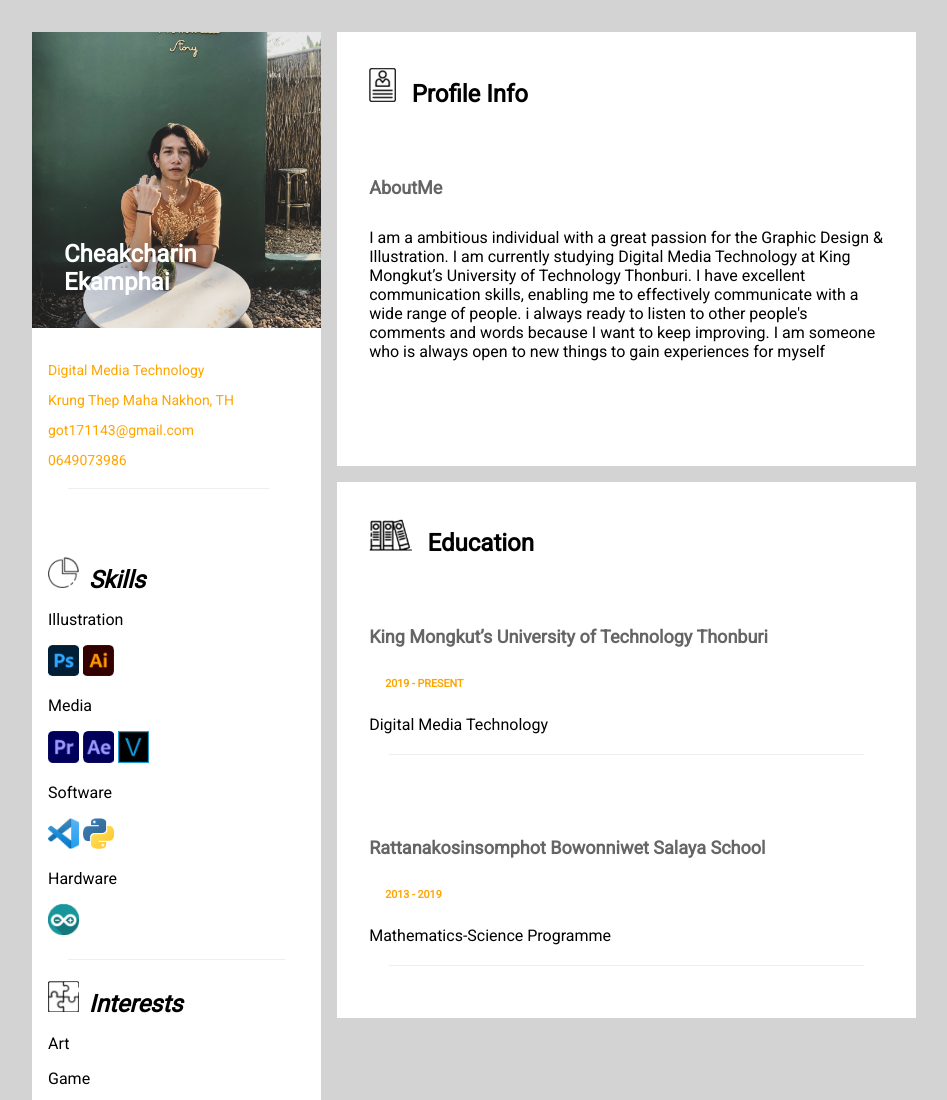
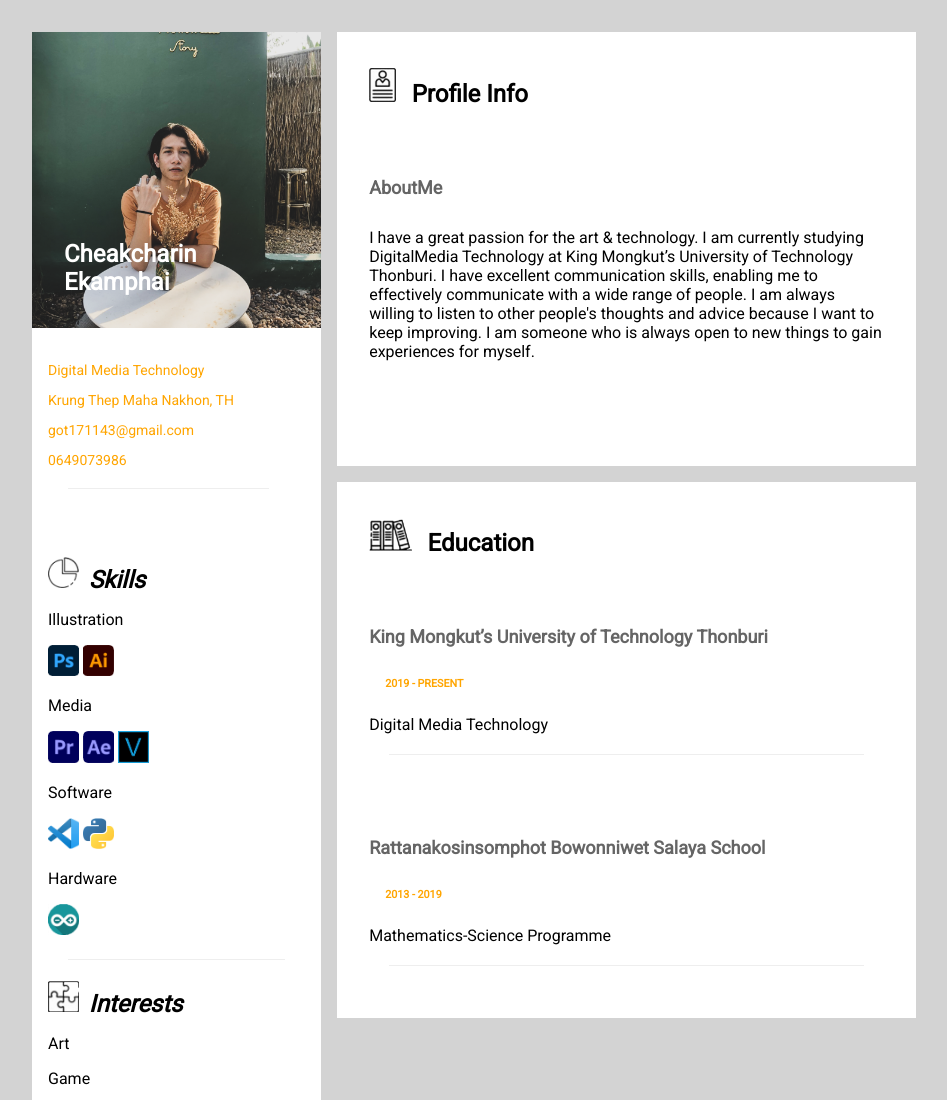
Before and after one commit to gottyez/WebPort002, a plain HTML site: page index.html in a window 1280 px wide. Shown: the top 1100 px of the page, without its empty margins (134-1081 px from the left). Drawn offline with Linux system fonts and the light colour scheme.

Commit message:
Update info.html

```diff
--- a/index.html
+++ b/index.html
@@ -67,11 +67,15 @@
         <h2><img src="Pic/per.png" style="width:5%" alt="icon"><i class="about"></i>Profile Info</h2>
         <div class="container">
           <h5><b>AboutMe</b></h5>
-          <p>I am a ambitious individual with a great passion for the Graphic Design & Illustration.
-             I am currently studying Digital Media Technology at King Mongkut’s University of Technology Thonburi.
-              I have excellent communication skills, enabling me to effectively communicate with a wide range of people.
-              i always ready to listen to other people's comments and words because I want to keep improving.
-               I am someone who is always open to new things to gain experiences for myself</p>
+          <p>I have a great passion for the art & technology.
+             I am currently studying DigitalMedia Technology
+             at King Mongkut’s University of Technology Thonburi.
+             I have excellent communication skills, enabling me
+             to effectively communicate with a wide range of people.
+             I am always willing to listen to other people's thoughts
+             and advice because I want to keep improving.
+             I am someone who is always open to new things
+             to gain experiences for myself.</p>
         </div>
         <br>
         <br>
```
